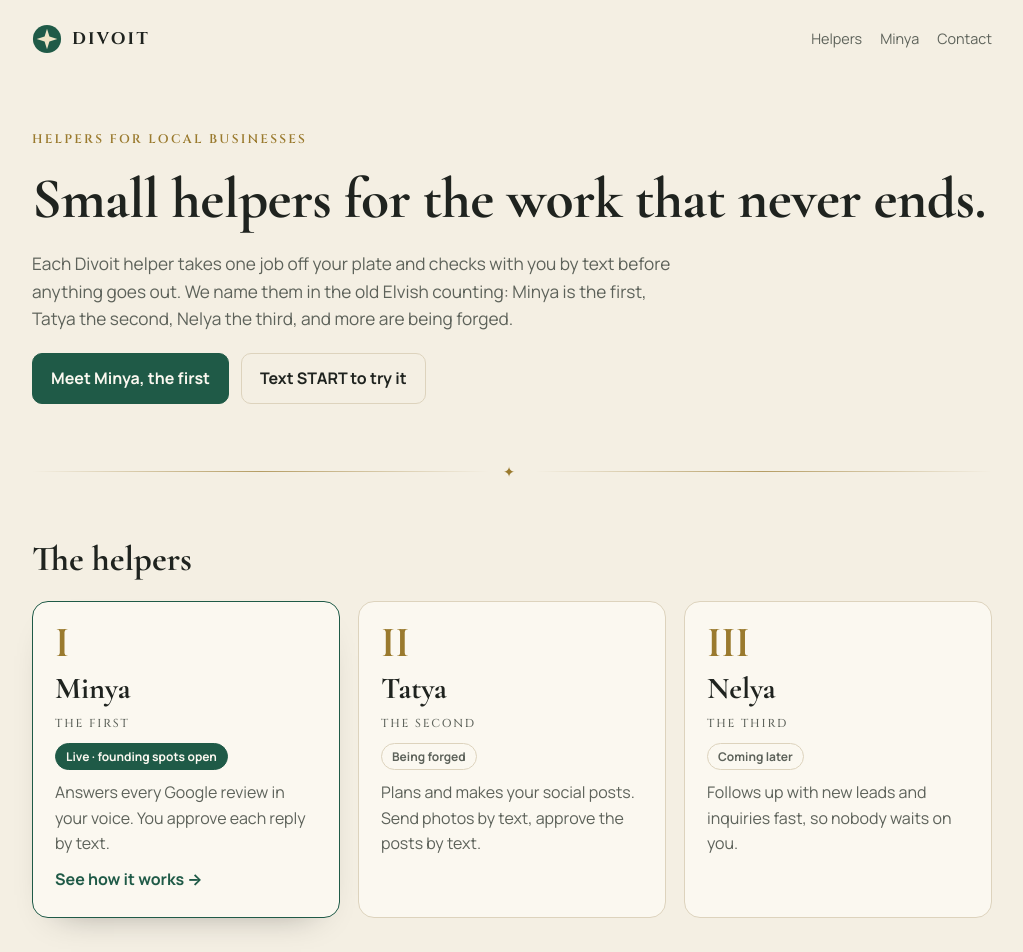
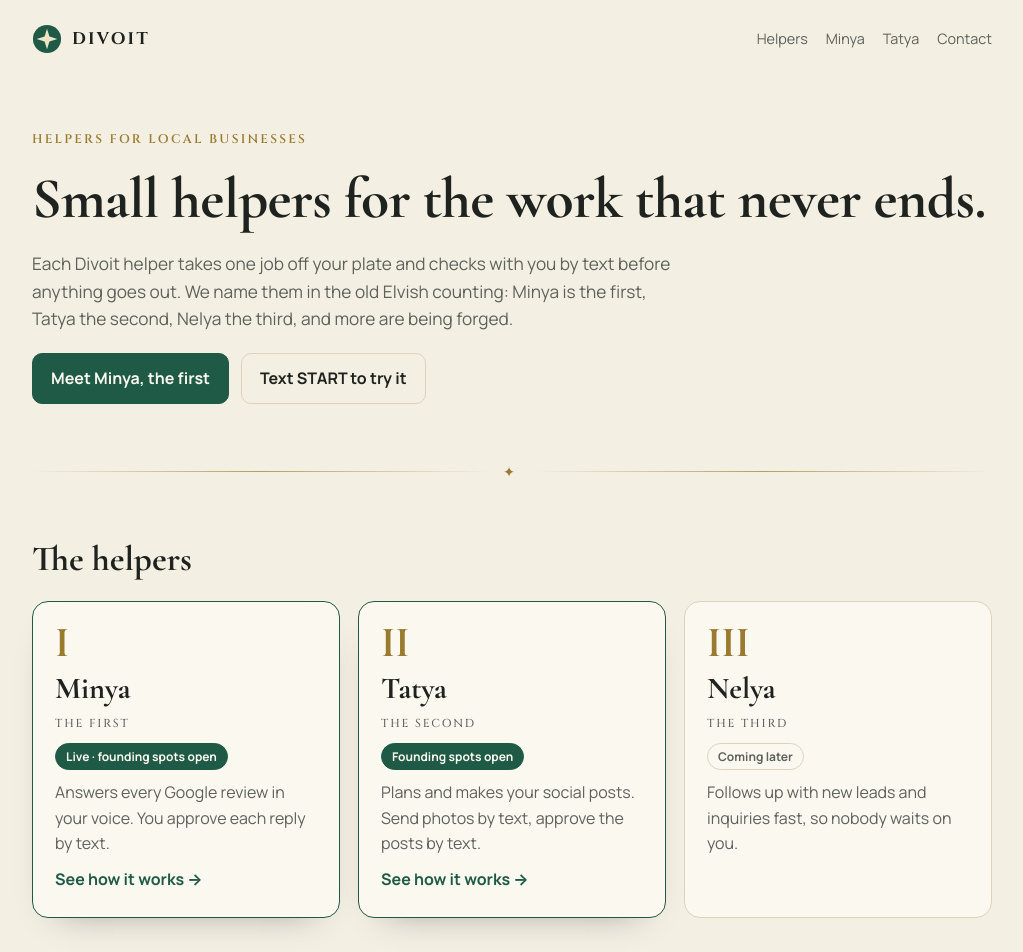
Before and after one commit to er-faiz-khan/divoit-site, a plain HTML site: page index.html in a window 1280 px wide. Shown: the top 952 px of the page, without its empty margins (128-1151 px from the left). Drawn offline with nearby package versions, Linux system fonts and the light colour scheme.

Commit message:
Update index.html

```diff
--- a/index.html
+++ b/index.html
@@ -82,7 +82,7 @@ footer{border-top:1px solid var(--line);padding-top:18px;font-size:.85rem;color:
 <div class="wrap">
   <div class="top">
     <a class="brand" href="/"><svg viewBox="0 0 32 32" aria-hidden="true"><circle cx="16" cy="16" r="15" fill="var(--accent)"/><path d="M16 5l2.6 8.4L27 16l-8.4 2.6L16 27l-2.6-8.4L5 16l8.4-2.6z" fill="var(--gold-soft)"/></svg>DIVOIT</a>
-    <nav class="nav" aria-label="Main"><a href="#helpers">Helpers</a><a href="/minya/">Minya</a><a href="mailto:support@divoit.com">Contact</a></nav>
+    <nav class="nav" aria-label="Main"><a href="#helpers">Helpers</a><a href="/minya/">Minya</a><a href="/tatya/">Tatya</a><a href="mailto:support@divoit.com">Contact</a></nav>
   </div>
 
   <section class="hero">
@@ -108,13 +108,14 @@ footer{border-top:1px solid var(--line);padding-top:18px;font-size:.85rem;color:
         <p class="muted">Answers every Google review in your voice. You approve each reply by text.</p>
         <span class="more">See how it works →</span>
       </a>
-      <div class="card">
+      <a class="card live" href="/tatya/">
         <span class="ord">II</span>
         <span class="pname">Tatya</span>
         <span class="gloss">The Second</span>
-        <span class="tag">Being forged</span>
+        <span class="tag on">Founding spots open</span>
         <p class="muted">Plans and makes your social posts. Send photos by text, approve the posts by text.</p>
-      </div>
+        <span class="more">See how it works →</span>
+      </a>
       <div class="card">
         <span class="ord">III</span>
         <span class="pname">Nelya</span>
```
